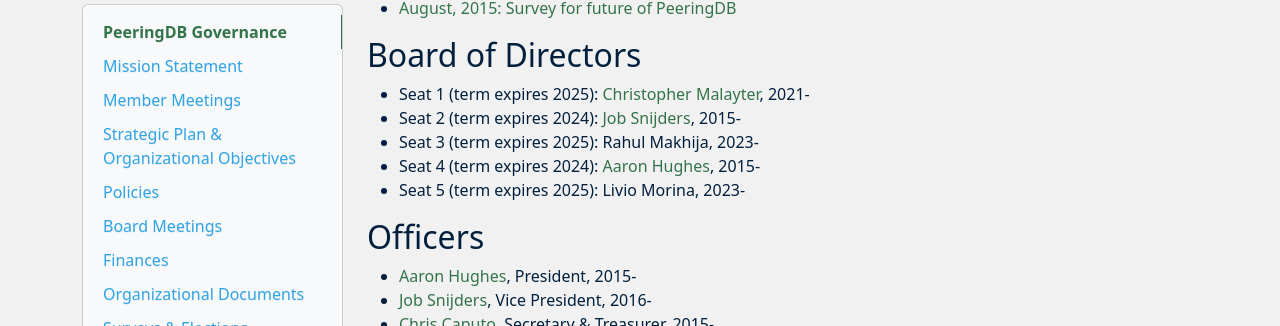
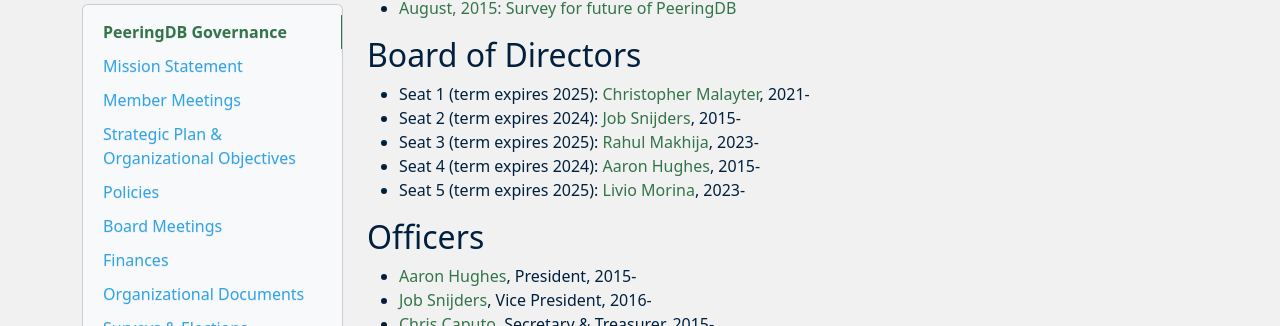
Before and after one commit to peeringdb/docs, an MkDocs documentation site: the page built from docs/gov.md, in a window 1280 px wide and 900 px high, scrolled down 2470 px. Shown: the part 129-455 px from the top of the window. Built offline with MkDocs 1.6.1, drawn with Linux system fonts in a browser that asks for light colours; nearby versions of some CDN libraries; some of the changed lines change nothing that is shown.

Commit message:
Incoming directors emails to gov page.

```diff
--- a/docs/gov.md
+++ b/docs/gov.md
@@ -108,9 +108,9 @@
 
 - Seat 1 (term expires 2025): [Christopher Malayter](mailto:mustang@peeringdb.com), 2021-
 - Seat 2 (term expires 2024): [Job Snijders](mailto:job@peeringdb.com), 2015-
-- Seat 3 (term expires 2025): Rahul Makhija, 2023-
+- Seat 3 (term expires 2025): [Rahul Makhija](mailto:rahul@peeringdb.com), 2023-
 - Seat 4 (term expires 2024): [Aaron Hughes](mailto:aaronh@peeringdb.com), 2015-
-- Seat 5 (term expires 2025): Livio Morina, 2023-
+- Seat 5 (term expires 2025): [Livio Morina](mailto:livio@peeringdb.com), 2023-
 
 ## Officers
 
```
